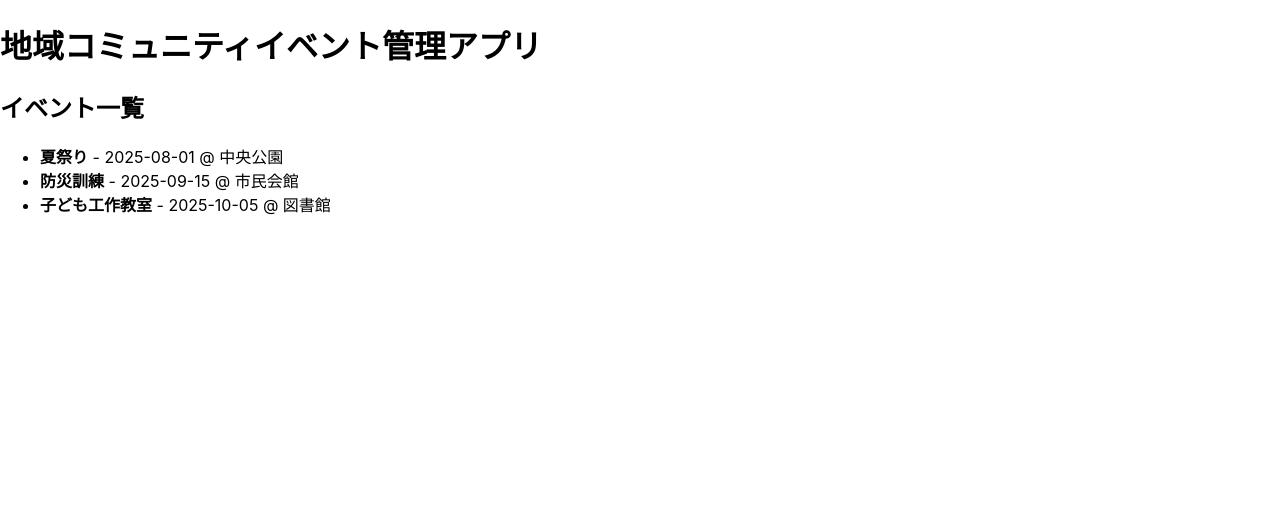
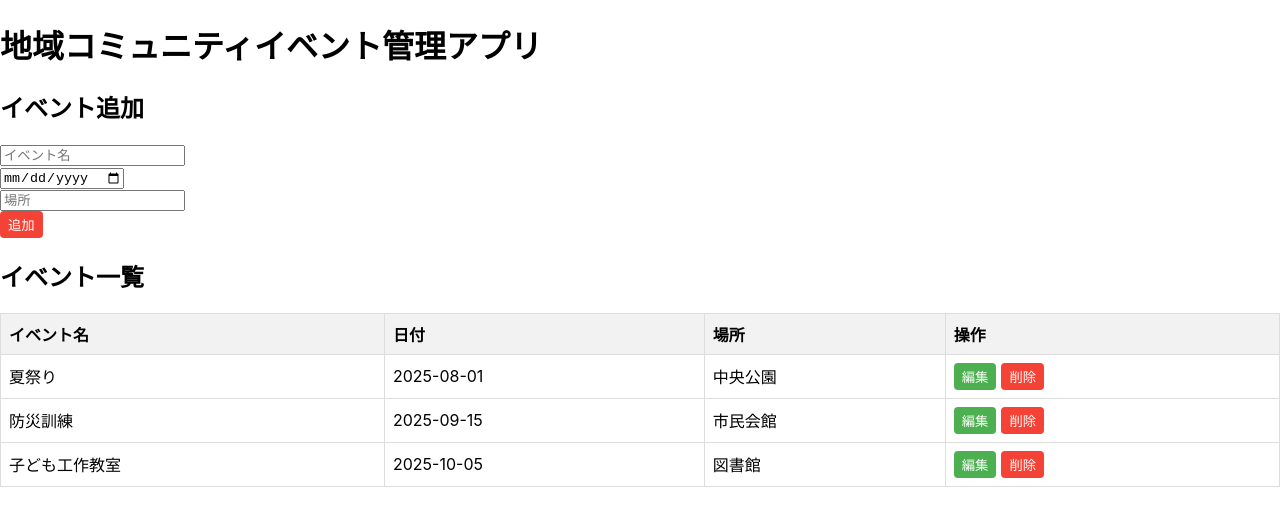
Before and after one commit to ninomiya-t123/community-events-app, a React (Create React App) app: page / in a window 1280 px wide. Shown: the top 526 px of the page. Built offline with nearby package versions, Linux system fonts and the light colour scheme; the HTML template or start-up script is replaced by a standard one.

Commit message:
イベント一覧に追加・編集・削除ボタンを追加し、追加・削除機能を実装

```diff
--- a/src/App.js
+++ b/src/App.js
@@ -1,12 +1,35 @@
 // src/App.js
-import React from "react";
+import React, { useState } from "react";
 import EventList from "./components/EventList";
+import EventForm from "./components/EventForm";
 
 function App() {
+  const [events, setEvents] = useState([
+    { id: 1, title: "夏祭り", date: "2025-08-01", location: "中央公園" },
+    { id: 2, title: "防災訓練", date: "2025-09-15", location: "市民会館" },
+    { id: 3, title: "子ども工作教室", date: "2025-10-05", location: "図書館" },
+  ]);
+
+  // 追加処理
+  const addEvent = (newEvent) => {
+    setEvents([...events, newEvent]);
+  };
+
+  // 削除処理
+  const deleteEvent = (id) => {
+    setEvents(events.filter((event) => event.id !== id));
+  };
+
+  // 編集処理（後で実装予定）
+  const editEvent = (id) => {
+    alert(`イベントID: ${id} の編集処理をここに実装します`);
+  };
+
   return (
     <div>
       <h1>地域コミュニティイベント管理アプリ</h1>
-	<EventList />
+      <EventForm onAddEvent={addEvent} />
+      <EventList events={events} onDelete={deleteEvent} onEdit={editEvent} />
     </div>
   );
 }
--- /dev/null
+++ b/src/components/EventForm.js
@@ -0,0 +1,60 @@
+// src/components/EventForm.js
+import React, { useState } from "react";
+
+function EventForm({ onAddEvent }) {
+  const [title, setTitle] = useState("");
+  const [date, setDate] = useState("");
+  const [location, setLocation] = useState("");
+
+  const handleSubmit = (e) => {
+    e.preventDefault();
+    if (!title || !date || !location) return;
+
+    // 新しいイベントオブジェクトを作成
+    const newEvent = {
+      id: Date.now(),
+      title,
+      date,
+      location,
+    };
+
+    onAddEvent(newEvent);
+
+    // フォームをリセット
+    setTitle("");
+    setDate("");
+    setLocation("");
+  };
+
+  return (
+    <form onSubmit={handleSubmit}>
+      <h2>イベント追加</h2>
+      <div>
+        <input
+          type="text"
+          placeholder="イベント名"
+          value={title}
+          onChange={(e) => setTitle(e.target.value)}
+        />
+      </div>
+      <div>
+        <input
+          type="date"
+          value={date}
+          onChange={(e) => setDate(e.target.value)}
+        />
+      </div>
+      <div>
+        <input
+          type="text"
+          placeholder="場所"
+          value={location}
+          onChange={(e) => setLocation(e.target.value)}
+        />
+      </div>
+      <button type="submit">追加</button>
+    </form>
+  );
+}
+
+export default EventForm;
--- a/src/components/EventList.js
+++ b/src/components/EventList.js
@@ -1,24 +1,33 @@
 // src/components/EventList.js
 import React from "react";
 
-function EventList() {
-  // ダミーデータ
-  const events = [
-    { id: 1, title: "夏祭り", date: "2025-08-01", location: "中央公園" },
-    { id: 2, title: "防災訓練", date: "2025-09-15", location: "市民会館" },
-    { id: 3, title: "子ども工作教室", date: "2025-10-05", location: "図書館" },
-  ];
-
+function EventList({ events, onDelete, onEdit }) {
   return (
     <div>
       <h2>イベント一覧</h2>
-      <ul>
-        {events.map((event) => (
-          <li key={event.id}>
-            <strong>{event.title}</strong> - {event.date} @ {event.location}
-          </li>
-        ))}
-      </ul>
+      <table>
+        <thead>
+          <tr>
+            <th>イベント名</th>
+            <th>日付</th>
+            <th>場所</th>
+            <th>操作</th>
+          </tr>
+        </thead>
+        <tbody>
+          {events.map((event) => (
+            <tr key={event.id}>
+              <td>{event.title}</td>
+              <td>{event.date}</td>
+              <td>{event.location}</td>
+              <td>
+                <button onClick={() => onEdit(event.id)}>編集</button>
+                <button onClick={() => onDelete(event.id)}>削除</button>
+              </td>
+            </tr>
+          ))}
+        </tbody>
+      </table>
     </div>
   );
 }
--- a/src/index.css
+++ b/src/index.css
@@ -11,3 +11,41 @@ code {
   font-family: source-code-pro, Menlo, Monaco, Consolas, 'Courier New',
     monospace;
 }
+
+table {
+  border-collapse: collapse;
+  width: 100%;
+  margin-top: 10px;
+}
+
+th, td {
+  border: 1px solid #ddd;
+  padding: 8px;
+  text-align: left;
+}
+
+th {
+  background-color: #f2f2f2;
+}
+
+button {
+  margin-right: 5px;
+  padding: 4px 8px;
+  border: none;
+  border-radius: 4px;
+  cursor: pointer;
+}
+
+button:hover {
+  opacity: 0.8;
+}
+
+button:first-of-type {
+  background-color: #4caf50; /* 編集 = 緑 */
+  color: white;
+}
+
+button:last-of-type {
+  background-color: #f44336; /* 削除 = 赤 */
+  color: white;
+}
```
Also changed, not shown: 1 other file (tests, documents, lock files or other folders).
